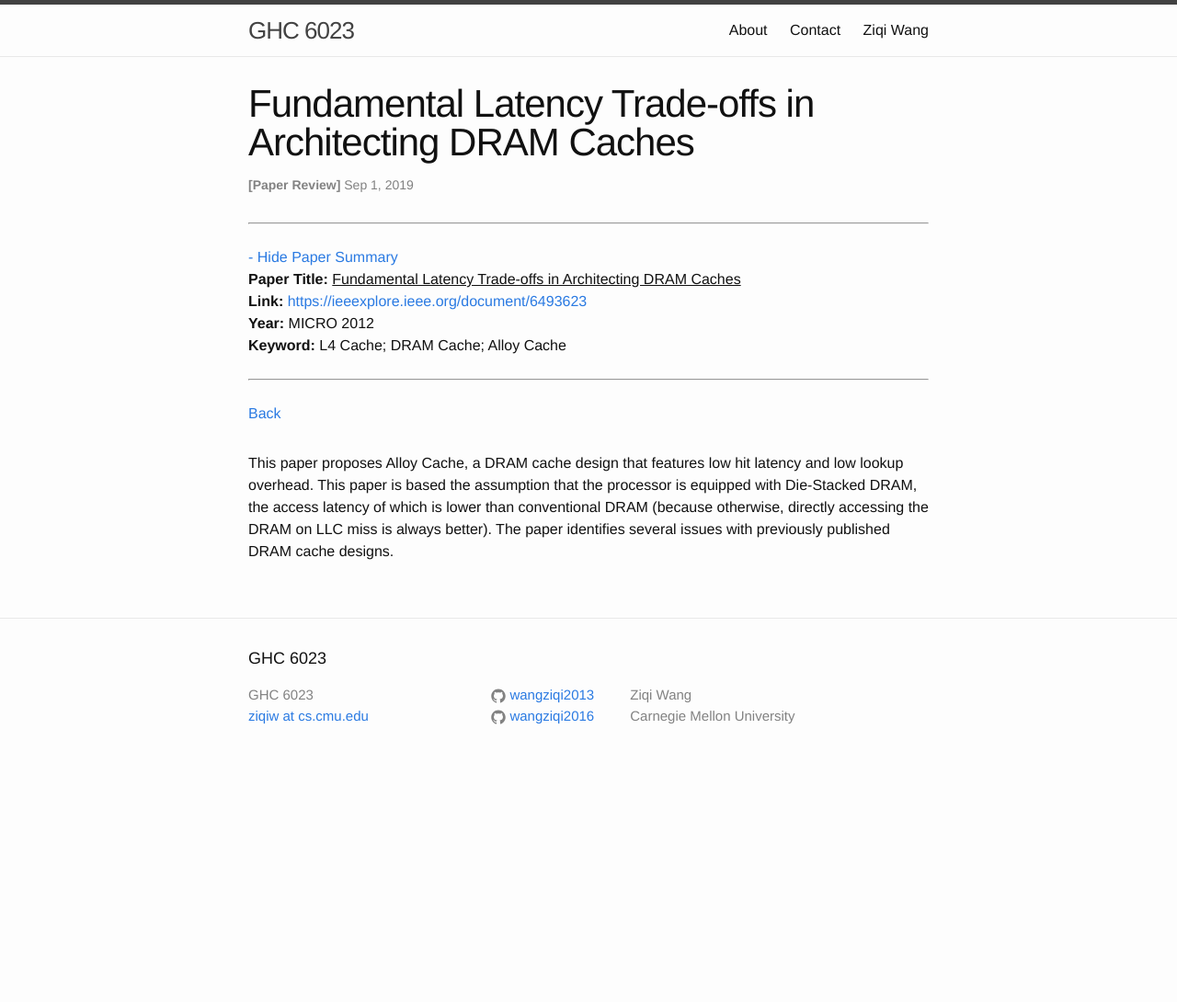
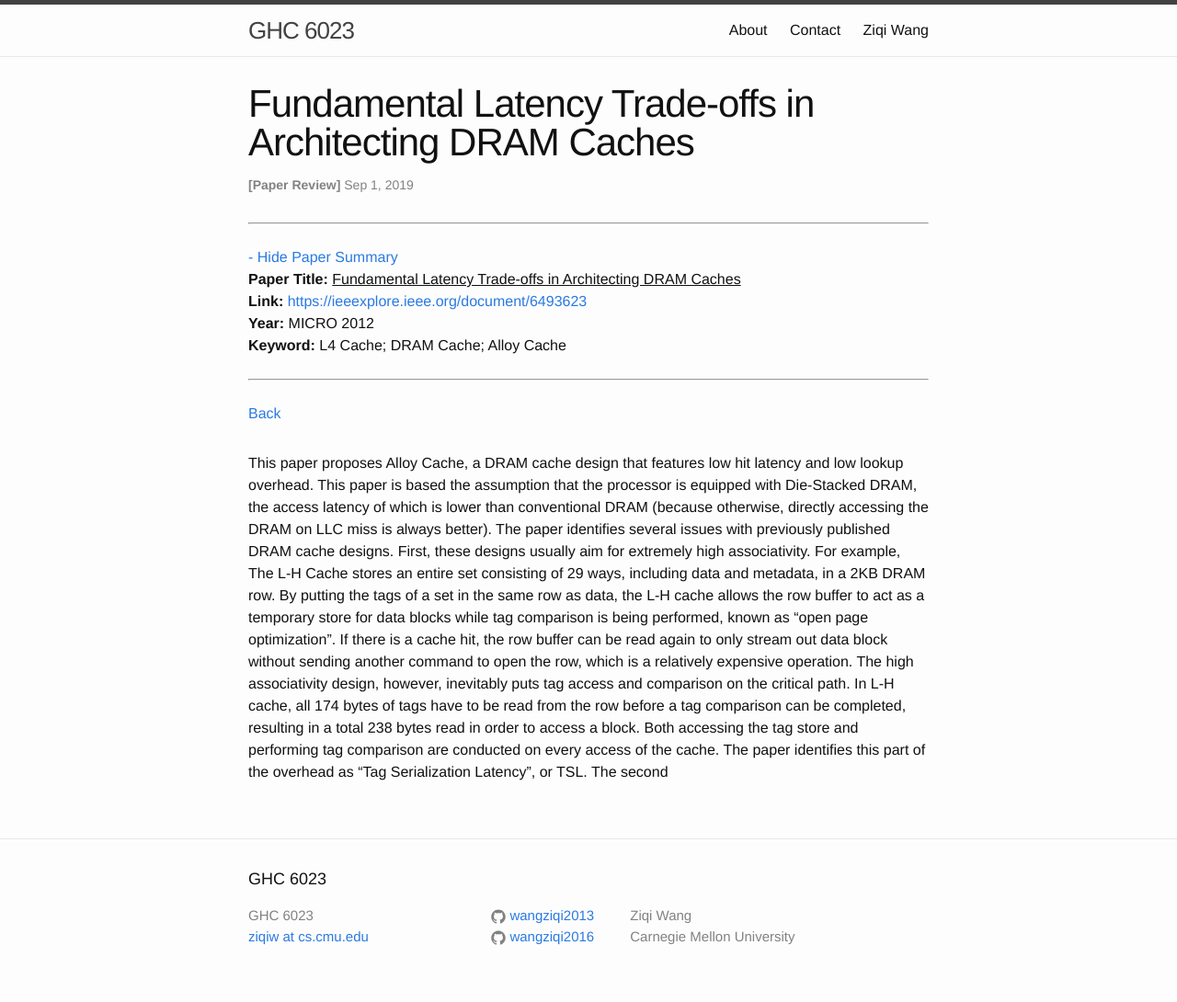
Before and after one commit to wangziqi2013/wangziqi2013.github.io, a Jekyll site: the page built from _posts/2019-08-31-alloy-cache.markdown, in a window 1280 px wide. Shown: the whole page at 92% size. Built offline with Jekyll 4.4.1, drawn with Linux system fonts in a browser that asks for light colours; before the commit the page ends 900 px from its top, so only the background shows below that.

Commit message:
Adding TSL

```diff
--- a/_posts/2019-08-31-alloy-cache.markdown
+++ b/_posts/2019-08-31-alloy-cache.markdown
@@ -16,4 +16,13 @@ version_mgmt:
 This paper proposes Alloy Cache, a DRAM cache design that features low hit latency and low lookup overhead. This paper
 is based the assumption that the processor is equipped with Die-Stacked DRAM, the access latency of which is lower than
 conventional DRAM (because otherwise, directly accessing the DRAM on LLC miss is always better). The paper identifies
-several issues with previously published DRAM cache designs.
+several issues with previously published DRAM cache designs. First, these designs usually aim for extremely high associativity.
+For example, The L-H Cache stores an entire set consisting of 29 ways, including data and metadata, in a 2KB DRAM row.
+By putting the tags of a set in the same row as data, the L-H cache allows the row buffer to act as a temporary store for
+data blocks while tag comparison is being performed, known as "open page optimization". If there is a cache hit, the row
+buffer can be read again to only stream out data block without sending another command to open the row, which is a relatively
+expensive operation. The high associativity design, however, inevitably puts tag access and comparison on the critical path.
+In L-H cache, all 174 bytes of tags have to be read from the row before a tag comparison can be completed, resulting in
+a total 238 bytes read in order to access a block. Both accessing the tag store and performing tag comparison are conducted
+on every access of the cache. The paper identifies this part of the overhead as "Tag Serialization Latency", or TSL. The
+second
```
